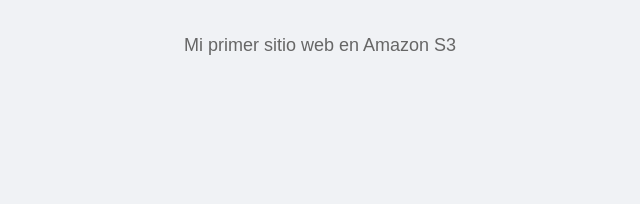
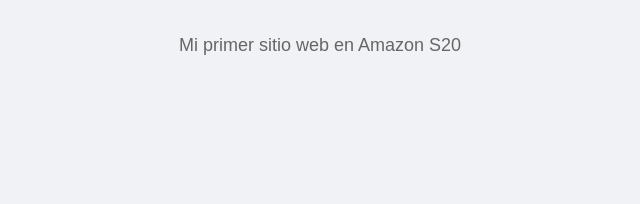
Before and after one commit to CesarAnderson/CesarAnderson, a plain HTML site: page docs/index.html in a window 1280 px wide. Shown: the part 402-606 px from the top of the page, 320-960 px from the left. Drawn offline with Linux system fonts and the light colour scheme.

Commit message:
Update index.html

```diff
--- a/docs/index.html
+++ b/docs/index.html
@@ -9,7 +9,7 @@
 <body>
     <div class="container">
         <h1>¡Hola Mundo!</h1>
-        <p>Mi primer sitio web en Amazon S3</p>
+        <p>Mi primer sitio web en Amazon S20</p>
     </div>
 </body>
 </html>
```
